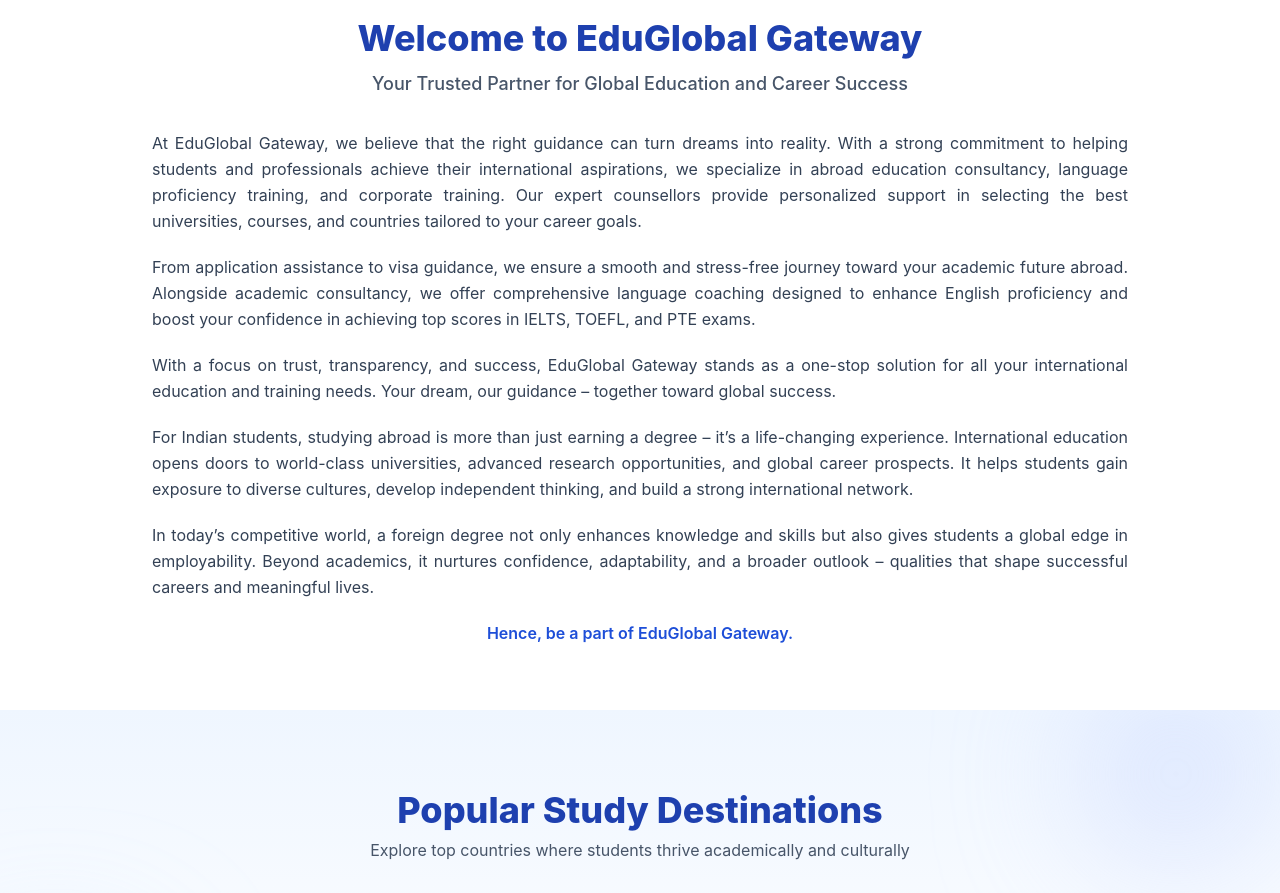
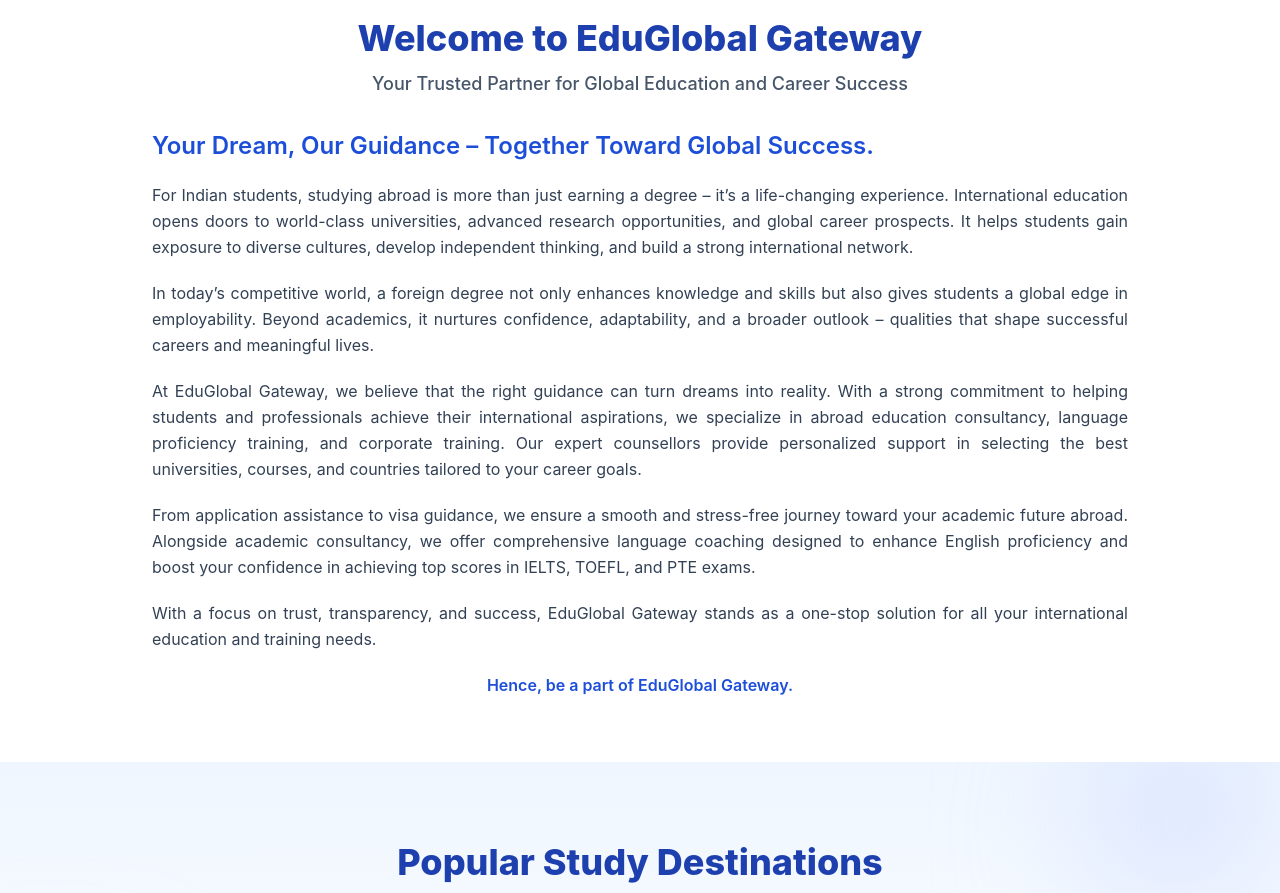
Before and after one commit to rv083/education-project, a React (Vite) app in the folder eduglobalgateway/: page / in a window 1280 px wide. Shown: the part 1000-1893 px from the top of the page. Built offline with nearby package versions, Linux system fonts and the light colour scheme.

Commit message:
home about change

```diff
--- a/eduglobalgateway/src/components/sections/AboutIntro.jsx
+++ b/eduglobalgateway/src/components/sections/AboutIntro.jsx
@@ -10,6 +10,27 @@ export default function AboutIntro() {
         </p>
 
         <div className="mt-8 text-slate-700 leading-relaxed space-y-5 text-justify">
+
+          <p className="font-semibold text-blue-700 text-2xl text-justify">
+  Your Dream, Our Guidance – Together Toward Global Success.
+</p>
+
+          <p>
+            For Indian students, studying abroad is more than just earning a
+            degree – it’s a life-changing experience. International education
+            opens doors to world-class universities, advanced research
+            opportunities, and global career prospects. It helps students gain
+            exposure to diverse cultures, develop independent thinking, and build
+            a strong international network.
+          </p>
+
+          <p>
+            In today’s competitive world, a foreign degree not only enhances
+            knowledge and skills but also gives students a global edge in
+            employability. Beyond academics, it nurtures confidence,
+            adaptability, and a broader outlook – qualities that shape successful
+            careers and meaningful lives.
+          </p>
           <p>
             At EduGlobal Gateway, we believe that the right guidance can turn
             dreams into reality. With a strong commitment to helping students
@@ -31,26 +52,10 @@ export default function AboutIntro() {
           <p>
             With a focus on trust, transparency, and success, EduGlobal Gateway
             stands as a one-stop solution for all your international education
-            and training needs. Your dream, our guidance – together toward global
-            success.
+            and training needs.
           </p>
 
-          <p>
-            For Indian students, studying abroad is more than just earning a
-            degree – it’s a life-changing experience. International education
-            opens doors to world-class universities, advanced research
-            opportunities, and global career prospects. It helps students gain
-            exposure to diverse cultures, develop independent thinking, and build
-            a strong international network.
-          </p>
 
-          <p>
-            In today’s competitive world, a foreign degree not only enhances
-            knowledge and skills but also gives students a global edge in
-            employability. Beyond academics, it nurtures confidence,
-            adaptability, and a broader outlook – qualities that shape successful
-            careers and meaningful lives.
-          </p>
 
           <p className="font-semibold text-blue-700 text-center">
             Hence, be a part of EduGlobal Gateway.
```
